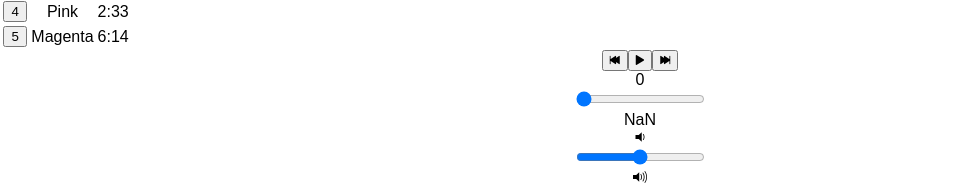
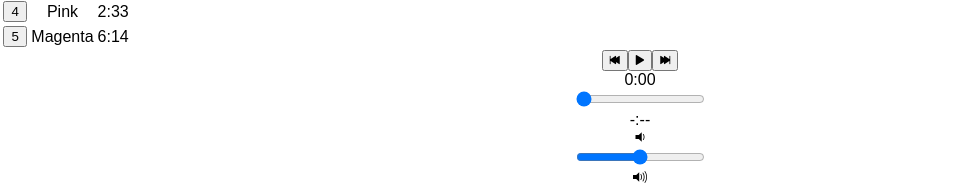
Before and after one commit to coachroe/bloc-jams-react, a React (Create React App) app: page /album/the-colors in a window 1280 px wide. Shown: the part 865-1049 px from the top of the page, without its empty margins (0-980 px from the left). Built offline with nearby package versions, Linux system fonts and the light colour scheme.

Commit message:
Checkpoint 9 player bar range inputs player bar fix: completed

```diff
--- a/src/components/Album.js
+++ b/src/components/Album.js
@@ -157,8 +157,8 @@ class Album extends Component {
         <PlayerBar
            isPlaying={this.state.isPlaying}
            currentSong={this.state.currentSong}
-           currentTime={this.audioElement.currentTime}
-           duration={this.audioElement.duration}
+           currentTime={this.formatTime(this.audioElement.currentTime)}
+           duration={this.formatTime(this.audioElement.duration)}
            volume={this.state.volume}
            handleSongClick={() => this.handleSongClick(this.state.currentSong)}
            handlePrevClick={() => this.handlePrevClick()}
```
